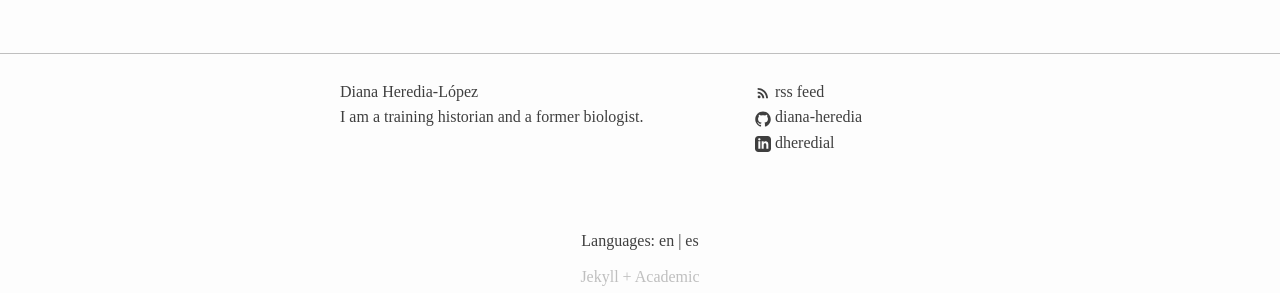
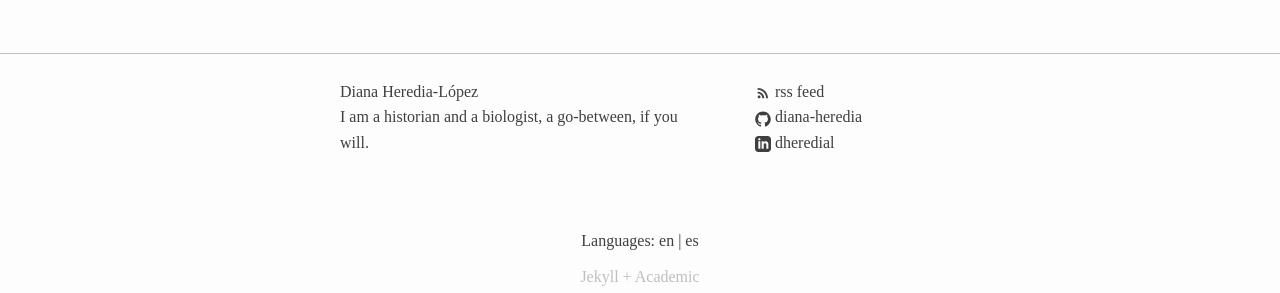
Before and after one commit to diana-heredia/diana-heredia.github.io, a Jekyll site: the page built from index.markdown, in a window 1280 px wide. Shown: the part 912-1205 px from the top of the page. Built offline with Jekyll 4.4.1, drawn with Linux system fonts in a browser that asks for light colours; some web fonts are replaced.

Commit message:
Update _config.yml
Changed bio and updated CV

```diff
--- a/_config.yml
+++ b/_config.yml
@@ -20,8 +20,8 @@
 
 title: Diana Heredia-López
 description:
-  en: I am a training historian and a former biologist.
-  es: Soy doctorante en historia y además bióloga de formación.
+  en: I am a historian and a biologist, a go-between, if you will.
+  es: Soy doctorante en historia y bióloga de formación.
 baseurl: "" # the subpath of your site, e.g. /blog
 url: "" # the base hostname & protocol for your site, e.g. http://example.com
 langs: ["en", "es"]
@@ -36,7 +36,7 @@
 github_username: diana-heredia
 linkedin_username: dheredial
 curriculum:
-  url: "https://raw.githubusercontent.com/diana-heredia/diana-heredia.github.io/master/2023-01-Academic_CV_01.pdf"
+  url: "https://github.com/diana-heredia/diana-heredia.github.io/blob/c5d38c3ebf17efc437edb7609f73f4a6b4fce0d7/2024-10-Academic_CV.pdf"
 
 # Build settings
 #theme: academic
```
